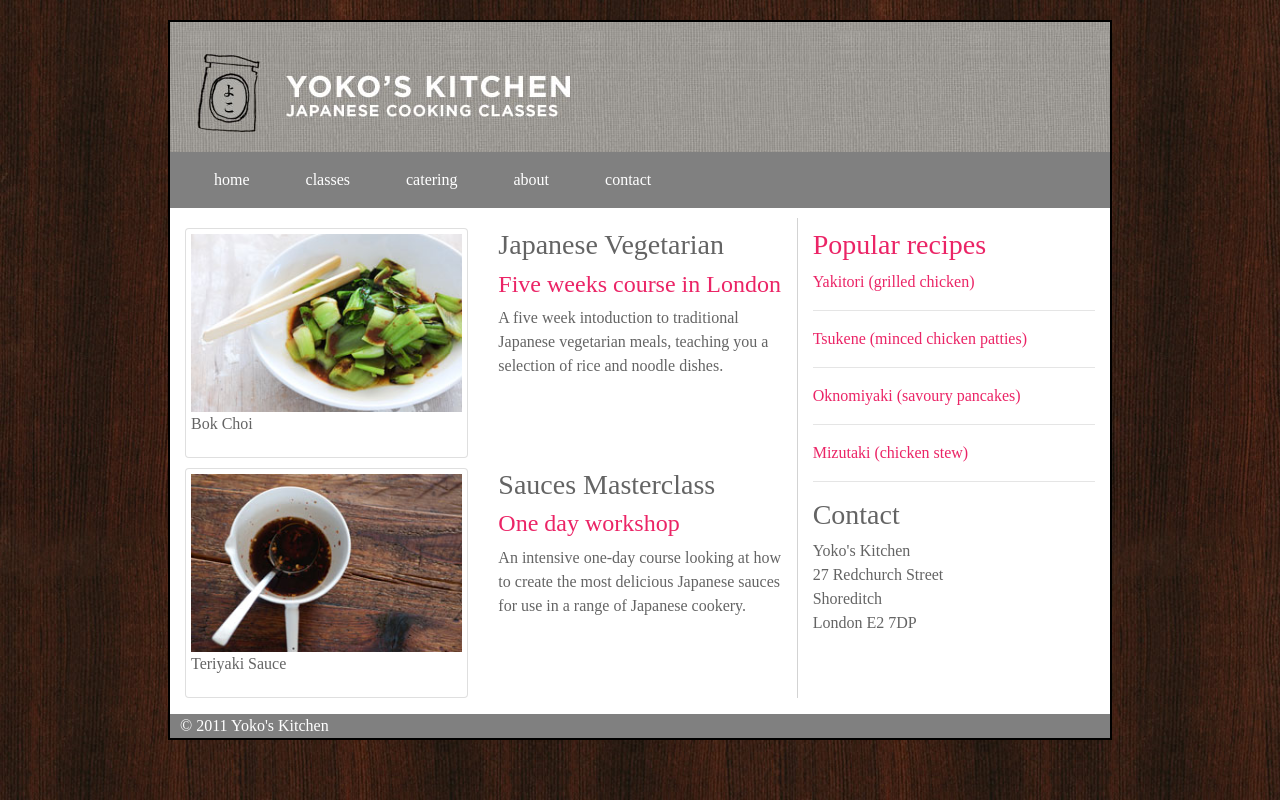
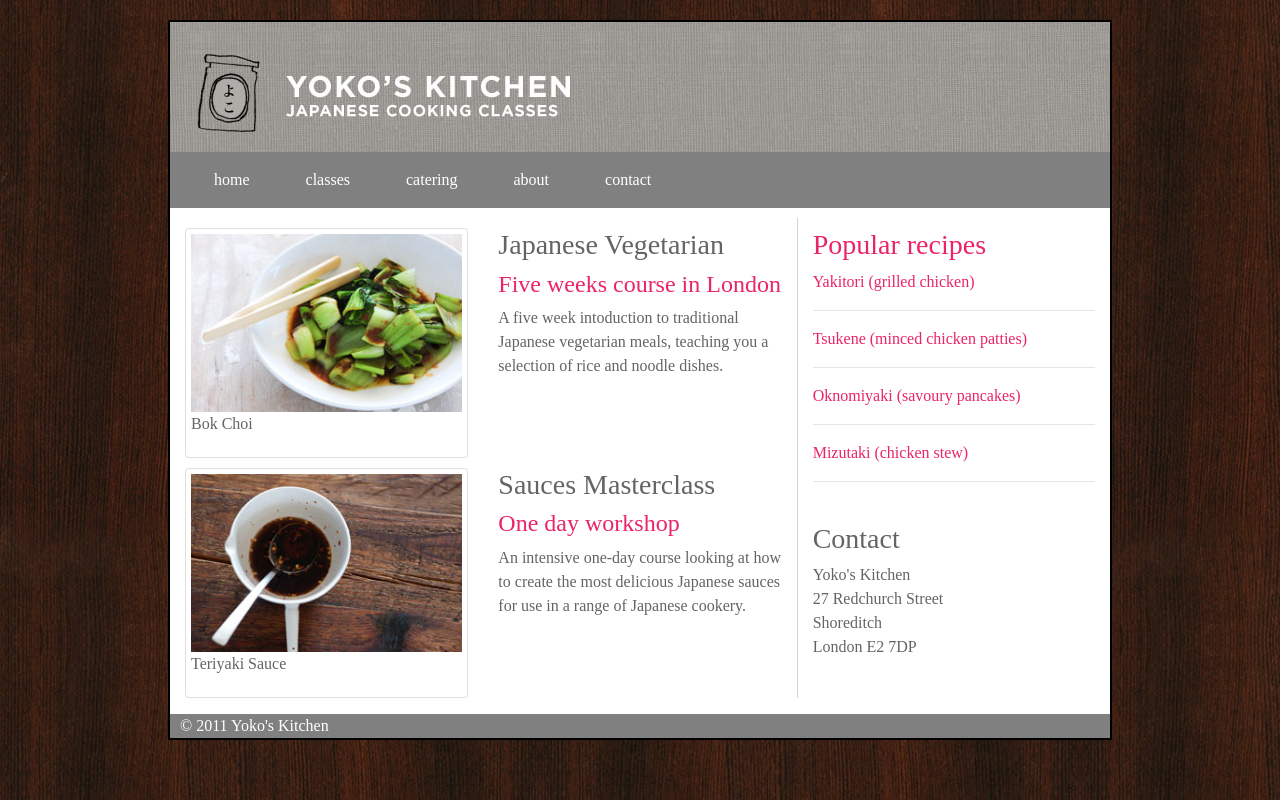
Before and after one commit to RachelLim02/week5, a plain HTML site: page index.html in a window 1280 px wide. Drawn offline with nearby package versions, Linux system fonts and the light colour scheme.

Commit message:
Update index.html

```diff
--- a/index.html
+++ b/index.html
@@ -90,6 +90,8 @@
                        <p>Mizutaki (chicken stew)</p>
                        <hr>
                     </div>
+                    <br>
+                       <div class="contact">
                        <h3>Contact</h3>
                        <p>Yoko's Kitchen
                        <br>
@@ -98,6 +100,7 @@
                        Shoreditch
                        <br>
                        London E2 7DP</p>
+                      </div>
                   </div>
               </div>
           </div>
```
